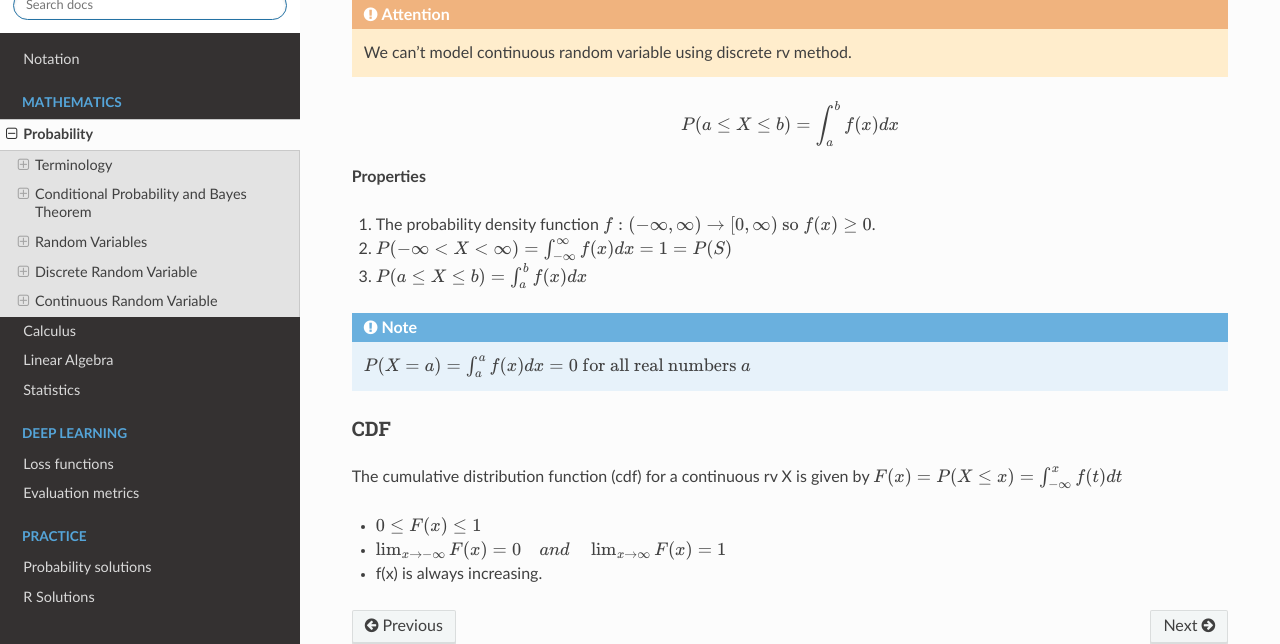
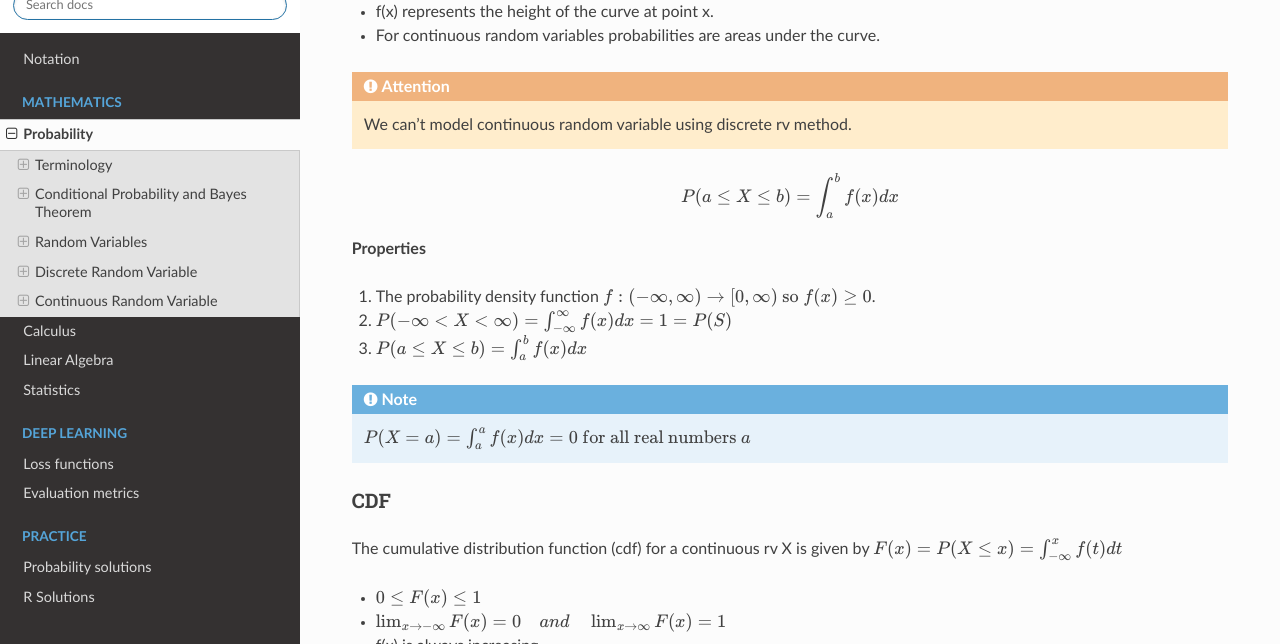
Before and after one commit to akkefa/ml-notes, a Sphinx documentation site: the page built from docs/probability.rst, in a window 1280 px wide and 900 px high, scrolled down 7798 px, cut to the strip 256-900 px from the top of the window. Built offline with Sphinx 7.4.7 and the Read the Docs theme 2.0.0, drawn with Linux system fonts in a browser that asks for light colours.

Commit message:
New changes.

```diff
--- a/docs/probability.rst
+++ b/docs/probability.rst
@@ -352,6 +352,9 @@ We model a continuous random variable with a curve f(x), called a probability de
 .. image:: _static/probability/PDF_intro.jpg
    :width: 400
 
+* f(x) represents the height of the curve at point x.
+* For continuous random variables probabilities are areas under the curve.
+
 .. Attention:: We can't model continuous random variable using discrete rv method.
 
 .. math::
```
